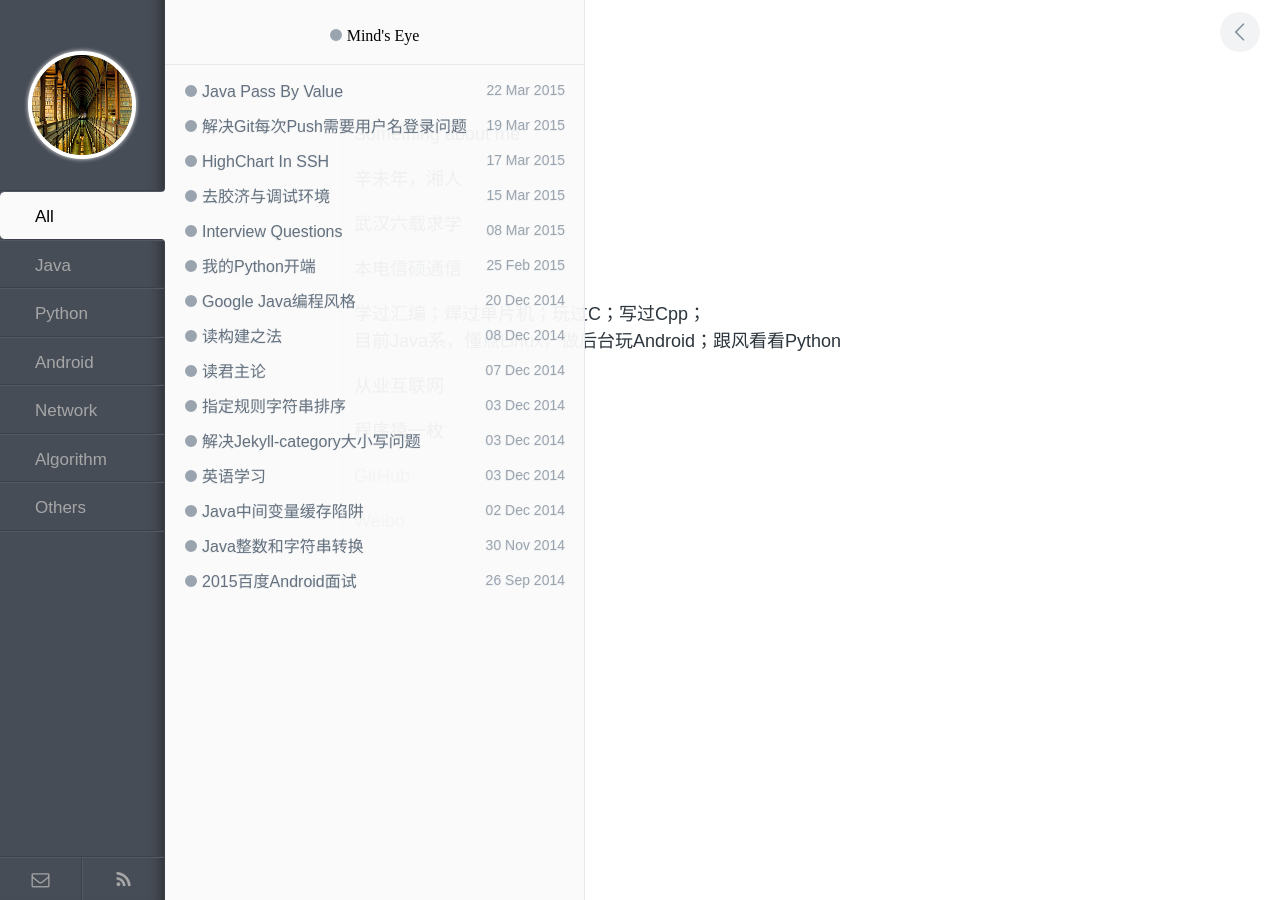
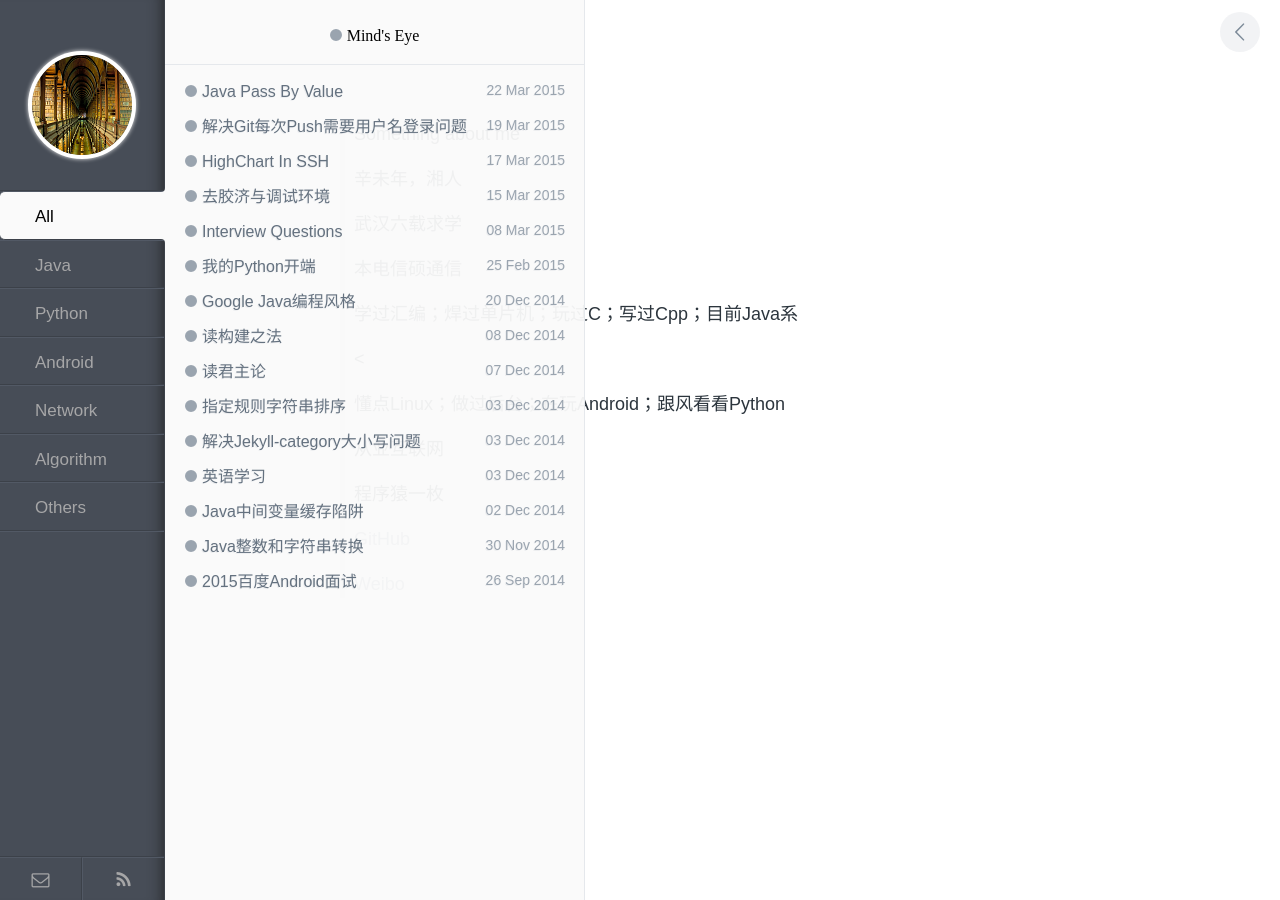
Before and after one commit to enlipan/enlipan.github.io, a Jekyll site: the page built from index.html, in a window 1280 px wide. Built offline with Jekyll 4.4.1, drawn with Linux system fonts in a browser that asks for light colours.

Commit message:
update index

```diff
--- a/index.html
+++ b/index.html
@@ -9,7 +9,8 @@
   <p>辛未年，湘人</p>
   <p>武汉六载求学</p>
   <p>本电信硕通信</p>
-  <p>学过汇编；焊过单片机；玩过C；写过Cpp；<br>目前Java系，懂点Linux，做后台玩Android；跟风看看Python</p>
+  <p>学过汇编；焊过单片机；玩过C；写过Cpp；目前Java系</p>
+  <<p>懂点Linux；做过后台；在玩Android；跟风看看Python</p>
   <p>从业互联网</p>
   <p>程序猿一枚</p>
   <p><a href="https://github.com/itlipan">GitHub</a></p>
```
